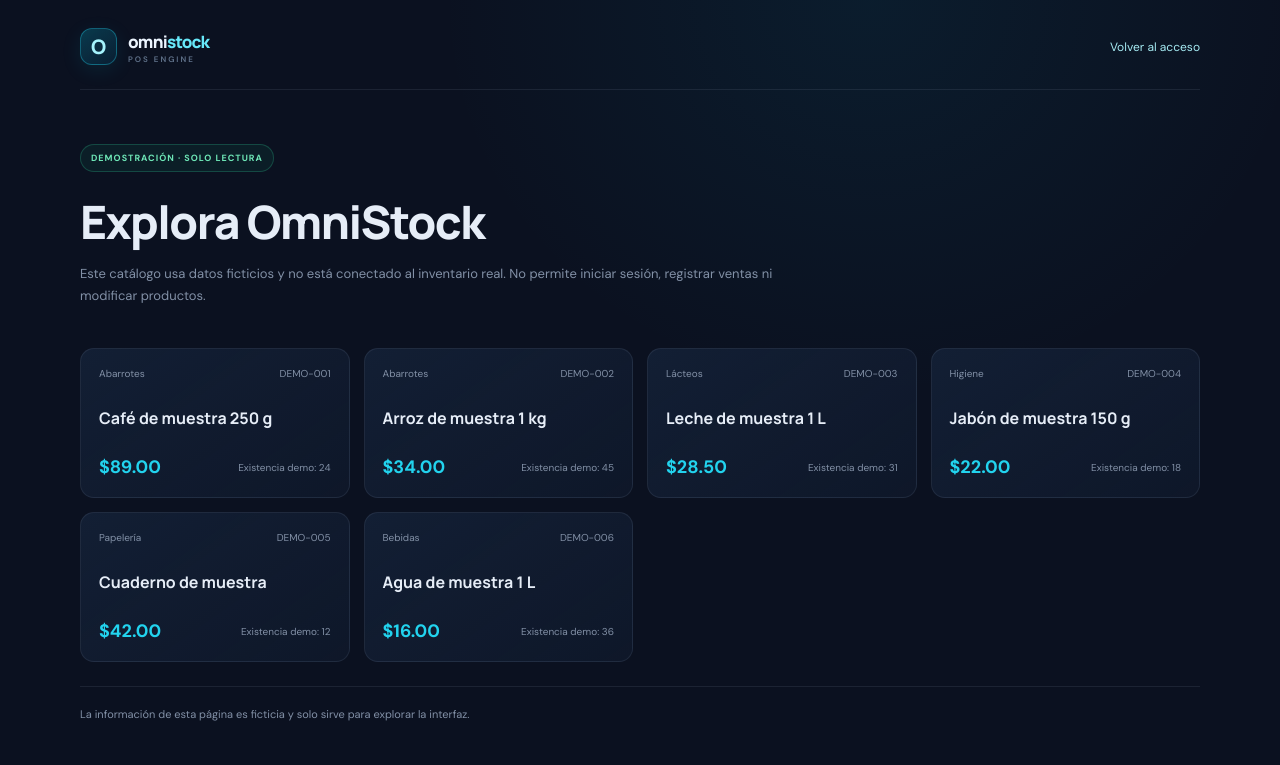
After one commit to FatimaLT/omnistock-pos-final, a PHP site: page /demo.php in a window 1280 px wide. The commit adds this page. Shown: the top 765 px of the page. Run offline with PHP 8.4, Linux system fonts and the light colour scheme.

Commit message:
Omnistock&POS

```diff
--- /dev/null
+++ b/omnistock-pos/assets/css/demo.css
@@ -0,0 +1,132 @@
+.public-demo {
+  width: min(1120px, calc(100% - 40px));
+  margin: 0 auto;
+  padding: 28px 0 42px;
+}
+
+.public-demo-header {
+  display: flex;
+  align-items: center;
+  justify-content: space-between;
+  gap: 20px;
+  padding-bottom: 24px;
+  border-bottom: 1px solid var(--border);
+}
+
+.public-demo-brand {
+  margin: 0;
+}
+
+.public-demo-back {
+  color: #a5eaf2;
+  font-size: 12px;
+  text-decoration: none;
+}
+
+.public-demo-back:hover {
+  color: var(--cyan-bright);
+}
+
+.public-demo-intro {
+  max-width: 700px;
+  padding: 54px 0 28px;
+}
+
+.public-demo-badge {
+  display: inline-flex;
+  padding: 7px 10px;
+  border: 1px solid rgba(52, 211, 153, .24);
+  border-radius: 999px;
+  color: #6ee7b7;
+  background: rgba(16, 185, 129, .08);
+  font-size: 9px;
+  font-weight: 700;
+  letter-spacing: 1px;
+}
+
+.public-demo-intro h1 {
+  margin: 18px 0 10px;
+  color: var(--text);
+  font: 800 clamp(30px, 5vw, 46px) var(--display);
+  letter-spacing: -1.5px;
+}
+
+.public-demo-intro p,
+.public-demo-footer {
+  color: var(--muted);
+  font-size: 13px;
+  line-height: 1.7;
+}
+
+.public-demo-grid {
+  display: grid;
+  grid-template-columns: repeat(auto-fit, minmax(min(100%, 245px), 1fr));
+  gap: 14px;
+}
+
+.public-demo-card {
+  display: grid;
+  min-height: 150px;
+  align-content: space-between;
+  gap: 22px;
+  padding: 18px;
+  border: 1px solid var(--border);
+  border-radius: 14px;
+  background: linear-gradient(145deg, rgba(20, 33, 55, .88), rgba(16, 26, 45, .72));
+}
+
+.public-demo-card-top,
+.public-demo-card-bottom {
+  display: flex;
+  align-items: center;
+  justify-content: space-between;
+  gap: 12px;
+}
+
+.public-demo-card-top {
+  color: var(--muted);
+  font-size: 10px;
+}
+
+.public-demo-card h2 {
+  margin: 0;
+  color: var(--text);
+  font: 700 16px var(--display);
+}
+
+.public-demo-card-bottom strong {
+  color: var(--cyan-bright);
+  font-size: 18px;
+}
+
+.public-demo-card-bottom span {
+  color: var(--muted);
+  font-size: 10px;
+}
+
+.public-demo-footer {
+  margin-top: 24px;
+  padding-top: 18px;
+  border-top: 1px solid var(--border);
+  font-size: 11px;
+}
+
+@media (max-width: 520px) {
+  .public-demo {
+    width: min(100% - 28px, 1120px);
+    padding-top: 18px;
+  }
+
+  .public-demo-header {
+    align-items: flex-start;
+  }
+
+  .public-demo-back {
+    padding-top: 11px;
+    white-space: nowrap;
+  }
+
+  .public-demo-intro {
+    padding-top: 38px;
+  }
+}
--- a/omnistock-pos/assets/css/login.css
+++ b/omnistock-pos/assets/css/login.css
@@ -63,6 +63,8 @@
 .login-submit { display: flex; height: 43px; align-items: center; justify-content: center; gap: 10px; margin-top: 23px; border: 1px solid rgba(34, 211, 238, .2); border-radius: 7px; color: #eafcff; background: linear-gradient(100deg, #0891b2, #06b6d4); box-shadow: 0 6px 18px rgba(6, 182, 212, .13); font-size: 11px; font-weight: 700; cursor: pointer; transition: .2s; }
 .login-submit:hover { filter: brightness(1.09); box-shadow: 0 8px 23px rgba(6, 182, 212, .22); }
 .login-submit svg { width: 15px; }
+.login-demo-link { display: block; margin-top: 15px; color: #a5eaf2; font-size: 10px; text-align: center; text-decoration: none; }
+.login-demo-link:hover { color: #67e8f9; text-decoration: underline; }
 .login-security { display: flex; align-items: center; justify-content: center; gap: 6px; margin-top: 22px; color: #65768b; font-size: 9px; }
 .login-security svg { width: 12px; height: 12px; color: #678399; }
 .login-mobile-footer { display: none; }
@@ -145,6 +147,7 @@
 [data-theme="light"] .input-wrap input::placeholder { color: #65748a; }
 [data-theme="light"] .login-submit { border-color: #4788ff; color: #fff; background: #4788ff; box-shadow: 0 6px 18px rgba(71, 136, 255, .16); }
 [data-theme="light"] .login-submit:hover { background: #3478ed; box-shadow: 0 8px 23px rgba(71, 136, 255, .22); }
+[data-theme="light"] .login-demo-link { color: #3478ed; }
 [data-theme="light"] .login-mobile-footer { color: #52627a; }
 [data-theme="light"] .demo-access-panel { border-color: rgba(16, 28, 53, .14); background: rgba(128, 183, 255, .08); }
 [data-theme="light"] .demo-access-panel[open] > summary { border-bottom-color: rgba(16, 28, 53, .1); }
--- /dev/null
+++ b/omnistock-pos/demo.php
@@ -0,0 +1,63 @@
+<?php
+declare(strict_types=1);
+
+require_once __DIR__ . '/config/app_paths.php';
+
+$appBasePath = app_base_path();
+$products = [
+    ['name' => 'Café de muestra 250 g', 'category' => 'Abarrotes', 'code' => 'DEMO-001', 'price' => 89.00, 'stock' => 24],
+    ['name' => 'Arroz de muestra 1 kg', 'category' => 'Abarrotes', 'code' => 'DEMO-002', 'price' => 34.00, 'stock' => 45],
+    ['name' => 'Leche de muestra 1 L', 'category' => 'Lácteos', 'code' => 'DEMO-003', 'price' => 28.50, 'stock' => 31],
+    ['name' => 'Jabón de muestra 150 g', 'category' => 'Higiene', 'code' => 'DEMO-004', 'price' => 22.00, 'stock' => 18],
+    ['name' => 'Cuaderno de muestra', 'category' => 'Papelería', 'code' => 'DEMO-005', 'price' => 42.00, 'stock' => 12],
+    ['name' => 'Agua de muestra 1 L', 'category' => 'Bebidas', 'code' => 'DEMO-006', 'price' => 16.00, 'stock' => 36],
+];
+?>
+<!doctype html>
+<html lang="es">
+<head>
+  <meta charset="utf-8">
+  <meta name="viewport" content="width=device-width, initial-scale=1">
+  <meta name="theme-color" content="#0b1120">
+  <meta name="description" content="Demostración pública de solo lectura de OmniStock POS con productos ficticios.">
+  <meta name="robots" content="noindex, nofollow">
+  <title>Demo de OmniStock · Solo lectura</title>
+  <link rel="stylesheet" href="<?= htmlspecialchars($appBasePath, ENT_QUOTES, 'UTF-8') ?>/assets/css/app.css">
+  <link rel="stylesheet" href="<?= htmlspecialchars($appBasePath, ENT_QUOTES, 'UTF-8') ?>/assets/css/demo.css">
+</head>
+<body>
+  <main class="public-demo">
+    <header class="public-demo-header">
+      <a class="brand public-demo-brand" href="<?= htmlspecialchars($appBasePath, ENT_QUOTES, 'UTF-8') ?>/login.php">
+        <span class="brand-mark">O</span>
+        <span class="brand-name">omni<span>stock</span><small>POS ENGINE</small></span>
+      </a>
+      <a class="public-demo-back" href="<?= htmlspecialchars($appBasePath, ENT_QUOTES, 'UTF-8') ?>/login.php">Volver al acceso</a>
+    </header>
+
+    <section class="public-demo-intro" aria-labelledby="demo-title">
+      <span class="public-demo-badge">DEMOSTRACIÓN · SOLO LECTURA</span>
+      <h1 id="demo-title">Explora OmniStock</h1>
+      <p>Este catálogo usa datos ficticios y no está conectado al inventario real. No permite iniciar sesión, registrar ventas ni modificar productos.</p>
+    </section>
+
+    <section class="public-demo-grid" aria-label="Productos ficticios de demostración">
+      <?php foreach ($products as $product): ?>
+        <article class="public-demo-card">
+          <div class="public-demo-card-top">
+            <span><?= htmlspecialchars($product['category'], ENT_QUOTES, 'UTF-8') ?></span>
+            <span><?= htmlspecialchars($product['code'], ENT_QUOTES, 'UTF-8') ?></span>
+          </div>
+          <h2><?= htmlspecialchars($product['name'], ENT_QUOTES, 'UTF-8') ?></h2>
+          <div class="public-demo-card-bottom">
+            <strong>$<?= number_format($product['price'], 2) ?></strong>
+            <span>Existencia demo: <?= (int) $product['stock'] ?></span>
+          </div>
+        </article>
+      <?php endforeach; ?>
+    </section>
+
+    <footer class="public-demo-footer">La información de esta página es ficticia y solo sirve para explorar la interfaz.</footer>
+  </main>
+</body>
+</html>
--- a/omnistock-pos/login.php
+++ b/omnistock-pos/login.php
@@ -220,6 +220,8 @@ if ($_SERVER['REQUEST_METHOD'] === 'POST') {
           <button class="login-submit" type="submit"><span>Iniciar sesión</span><svg viewBox="0 0 24 24" aria-hidden="true"><path d="M5 12h14m-6-6 6 6-6 6"/></svg></button>
         </form>
 
+        <a class="login-demo-link" href="<?= htmlspecialchars($appBasePath, ENT_QUOTES, 'UTF-8') ?>/demo.php">Explorar demo pública de solo lectura</a>
+
         <?php if ($demoPublicEnabled): ?>
         <details class="demo-access-panel">
           <summary>
```
Also changed, not shown: README.md.
